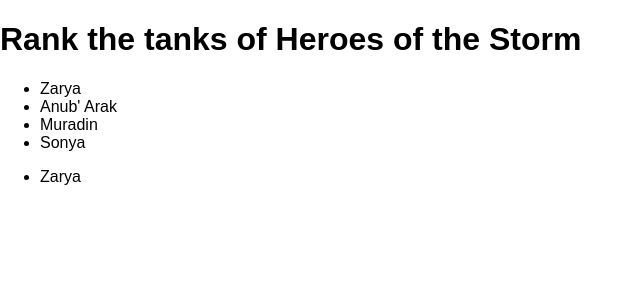
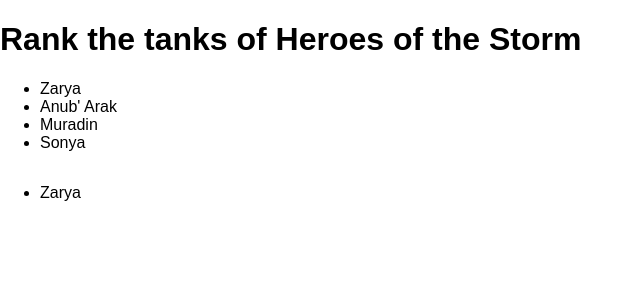
Before and after one commit to kyledavid/hots-rank-redux, a React (Create React App) app: page / in a window 1280 px wide. Both pictures are taken after a click on the item "Zarya". Shown: the top 300 px of the page, without its empty margins (0-641 px from the left). Built offline with nearby package versions, Linux system fonts and the light colour scheme.

Commit message:
move selected hero with client mouse coordinates

```diff
--- a/src/components/App.js
+++ b/src/components/App.js
@@ -56,7 +56,7 @@
         >
 				<Header />
 	      <UnrankedList unrankedList={heroList} handleClick={this.handleUnrankedClick} />
-				<SelectedHero heroName={this.state.selected} />
+				<SelectedHero heroName={this.state.selected} xCoord={this.state.xCoord} yCoord={this.state.yCoord}/>
 				<RankedList rankedList={this.state.rankedList} />
 			</div>
     ) : <div id="canvas">
--- a/src/components/SelectedHero.js
+++ b/src/components/SelectedHero.js
@@ -1,10 +1,21 @@
 import React from 'react'
 import PropTypes from 'prop-types'
 
-const selectedHero = ({heroName}) => <ul id="selected-hero"><li>{heroName}</li></ul>
+const selectedHero = ({heroName, xCoord, yCoord}) => {
+  const compStyle = {
+    top: yCoord,
+    left: xCoord,
+    position: 'absolute',
+  }
+  return (
+    <ul id="selected-hero" style={compStyle}><li>{heroName}</li></ul>
+  )
+}
 
 selectedHero.propTypes = {
-  heroName: PropTypes.string.isRequired
+  heroName: PropTypes.string.isRequired,
+  xCoord: PropTypes.number.isRequired,
+  yCoord: PropTypes.number.isRequired
 }
 
 export default selectedHero
```
Also changed, not shown: 1 other file (tests, documents, lock files or other folders).
